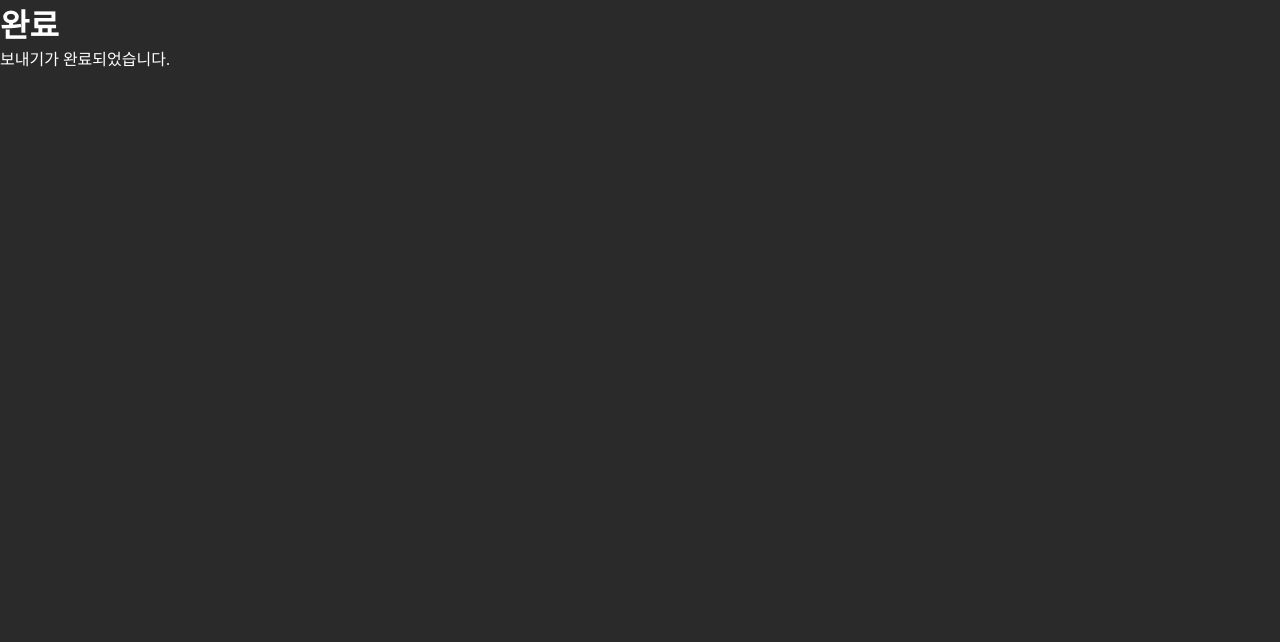
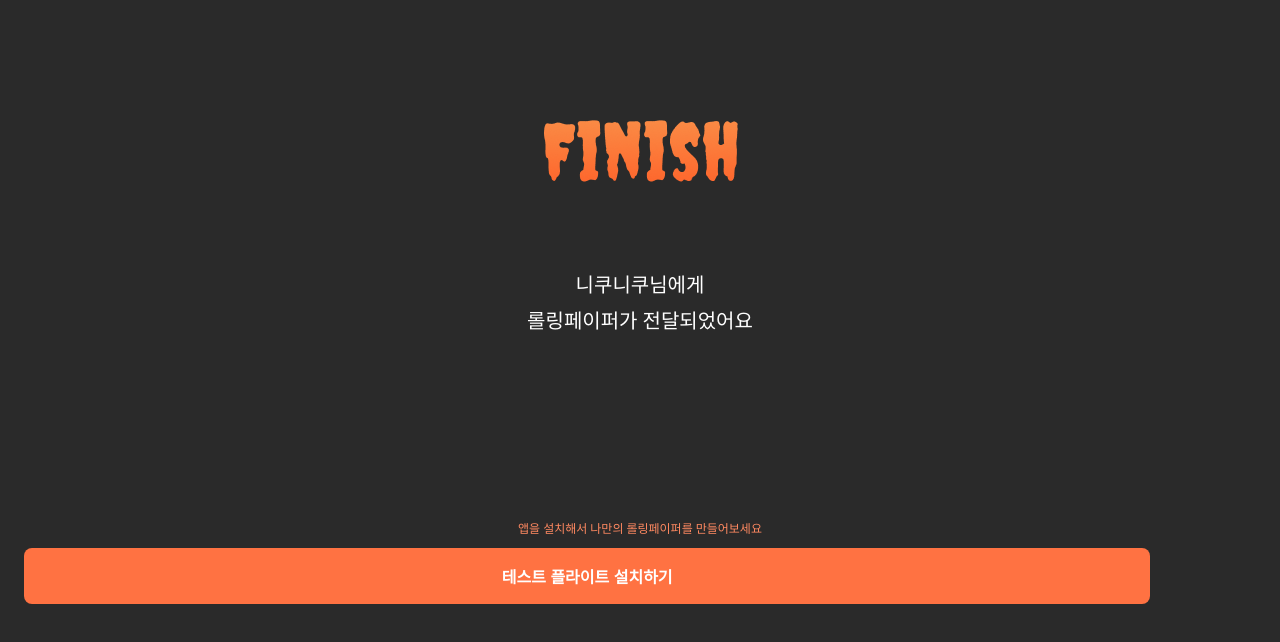
Before and after one commit to Chilli-Saewoo/rollin.github.io, a React (Create React App) app: page /send in a window 1280 px wide. Shown: the top 642 px of the page. Built offline with nearby package versions, Linux system fonts and the light colour scheme.

Commit message:
[feat] SendView의 UI를 구현하였습니다 (#7)

```diff
--- a/src/App.css
+++ b/src/App.css
@@ -1,4 +1,4 @@
-button {
+.button__write {
     position: relative;
     top: -220px;
     padding: 0;
@@ -34,6 +34,8 @@ input:focus {
     outline: none;
 }
 
+/* Write CSS */
+
 .notSelected {
     opacity: 0.3;
 }
@@ -42,7 +44,7 @@ input:focus {
     opacity: 1;
 }
 
-.container {
+.write__container {
     max-width: 100%;
     overflow-x: hidden;
 }
@@ -145,3 +147,43 @@ input:focus {
     width: 88%;
     height: 100%;
 }
+
+
+/* Send CSS */
+.send__container {
+    max-height: 100%;
+    overflow-y: hidden;
+}
+
+.result__image {
+    text-align: center;
+    display: block;
+    margin: auto;
+    margin-top: 120px;
+}
+
+.result__text {
+    margin-top: 84px;
+    text-align: center;
+    font-size: 20px;
+    line-height: 1.8;
+}
+
+.result__description {
+    margin-top: 180px;
+    font-size: 12px;
+    text-align: center;
+    color: #FF8961;
+}
+
+.input__testFilght {
+    padding: 0;
+    width: 88%;
+    height: 56px;
+    background:#FF7242;
+    margin: 11px 24px 0 24px;
+    font-size: 1em;
+    font-weight: bold;
+    border: 0px;
+    border-radius: 8px;
+}
--- a/src/pages/sendPage.js
+++ b/src/pages/sendPage.js
@@ -1,12 +1,18 @@
 import React from 'react';
+import styles from '../App.css';
+import finishImage from "../img/Finish.png"
 
 const SendPage = () => {
 
   return (
-    <div>
-    <h1>완료</h1>
-    <p>보내기가 완료되었습니다.</p>
-  </div>
+    <div class="send__container">
+      <img class="result__image" src={finishImage}></img>
+      <p class="result__text">니쿠니쿠님에게<br/>롤링페이퍼가 전달되었어요</p>
+      <p class="result__description">앱을 설치해서 나만의 롤링페이퍼를 만들어보세요</p>
+      <form action="https://testflight.apple.com/join/qtUdHgxR">
+        <input class="input__testFilght" type="submit" value="테스트 플라이트 설치하기"/>
+      </form>
+    </div>
   );
 };
 
--- a/src/pages/writePage.js
+++ b/src/pages/writePage.js
@@ -107,7 +107,7 @@ export class WritePage extends React.Component {
       };
 
         return (
-            <div class='container'>
+            <div class='write__container'>
                 <p class="title">To. {data}</p>
                 <p class="titleToSelect">작성할 롤링페이퍼의 스티커를 선택해주세요</p>
                 <div className="tags">
@@ -148,7 +148,7 @@ export class WritePage extends React.Component {
                     </div>
                 </div>
                 <Link to="/send">
-                    <button id = "addBtn" onClick={this.interface}>완료</button>
+                    <button id = "addBtn" class="button__write" onClick={this.interface}>완료</button>
                 </Link>
             </div>
         )
```
Also changed, not shown: src/img/Finish.png (added).
